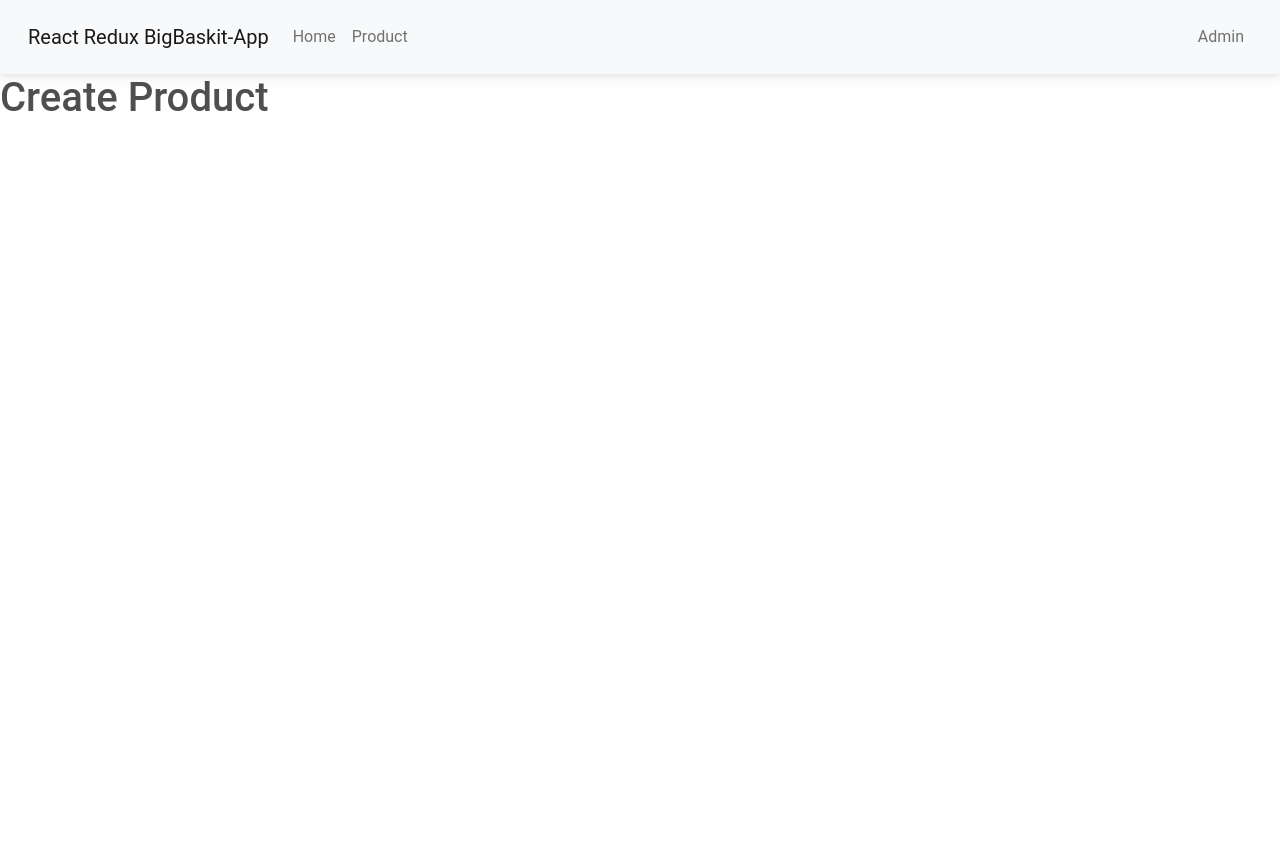
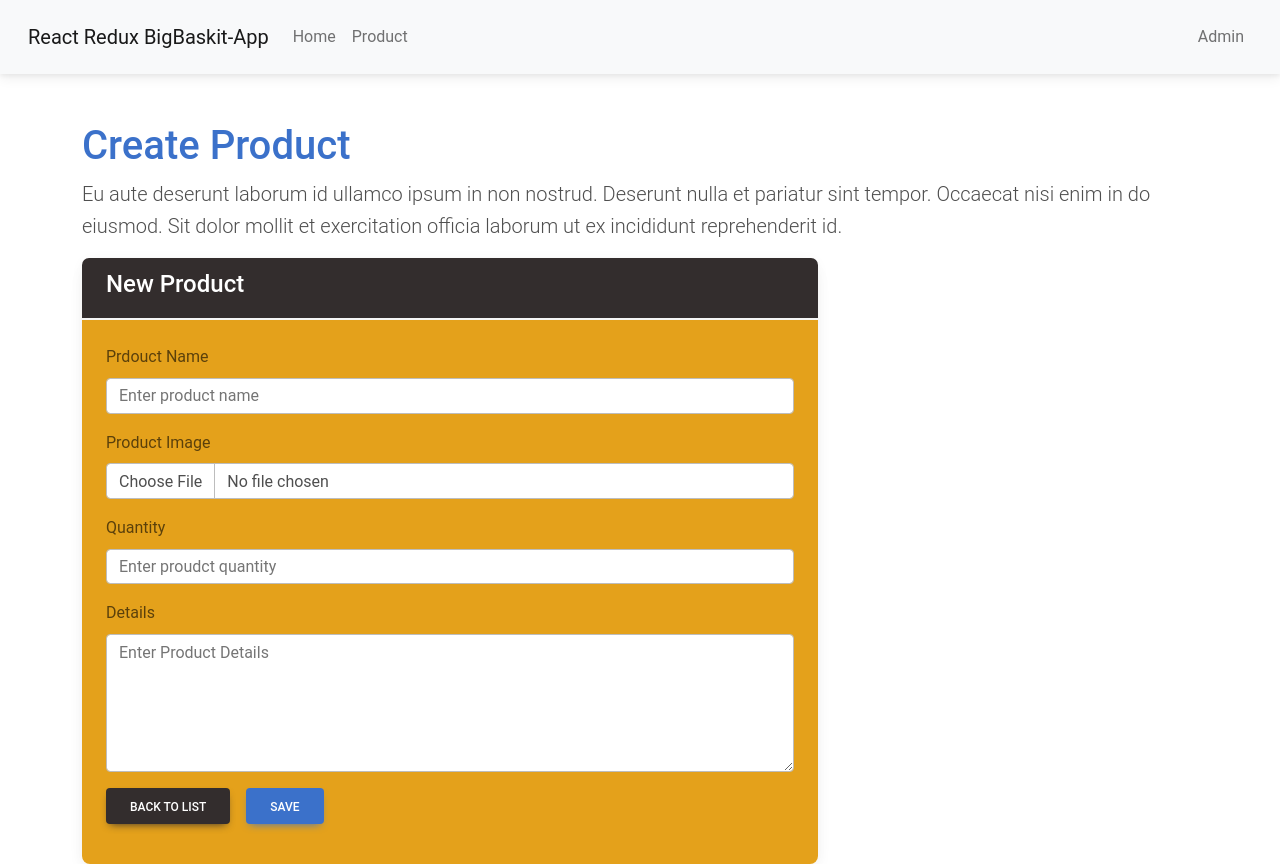
Before and after one commit to Musab-omer/react-redux, a React (Create React App) app: page /products/create in a window 1280 px wide. Before the commit the page ends 800 px from the top, so only its background shows below. Built offline with nearby package versions, Linux system fonts and the light colour scheme.

Commit message:
designed creare product component

```diff
--- a/src/components/product/CreateProduct.js
+++ b/src/components/product/CreateProduct.js
@@ -1,9 +1,52 @@
 import React from "react";
+import { Link } from "react-router-dom";
 
-let CreateProduct=()=>{
-    return(
+let CreateProduct = () => {
+    return (
         <React.Fragment>
-            <h1>Create Product</h1>
+            <div className="container mt-5">
+                <div className="row">
+                    <div className="col">
+                        <div className="col">
+                            <h1 className="text-primary">Create Product</h1>
+                            <p className="lead">Eu aute deserunt laborum id ullamco ipsum in non nostrud. Deserunt nulla et pariatur sint tempor. Occaecat nisi enim in do eiusmod. Sit dolor mollit et exercitation officia laborum ut ex incididunt reprehenderit id.</p>
+                        </div>
+                    </div>
+                </div>
+                <div className="row">
+                    <div className="col-md-8">
+                        <div className="card">
+                            <div className="card-header bg-dark">
+                                <p className="h4 text-white">New Product</p>
+                            </div>
+                            <div className="card-body bg-warning">
+                                <form>
+                                    <div className="mb-3">
+                                        <label for="productName" className="form-label">Prdouct Name</label>
+                                        <input type="text" className="form-control" id="proudctName" placeholder="Enter product name" />
+                                    </div>
+                                    <div className="mb-3">
+                                        <label for="proudctImage" className="form-label">Product Image</label>
+                                        <input type="file" id="proudctImage" className="form-control" />
+                                    </div>
+                                    <div className="mb-3">
+                                        <label for="proudctQty" className="form-label">Quantity</label>
+                                        <input type="number" id="productQty" className="form-control" placeholder="Enter proudct quantity" />
+                                    </div>
+                                    <div className="mb-3">
+                                        <label for="proudctInfo" className="form-label">Details</label>
+                                        <textarea id="proudctInof" rows="5" col="30" className="form-control" placeholder="Enter Product Details" />
+                                    </div>
+                                    <div className="mb-3">
+                                        <Link to='/products/admin' className="btn btn-dark">back to list</Link>
+                                        <input type="submit" className="btn btn-primary mx-3" value="save"/>
+                                    </div>
+                                </form>
+                            </div>
+                        </div>
+                    </div>
+                </div>
+            </div>
         </React.Fragment>
     )
 }
```
